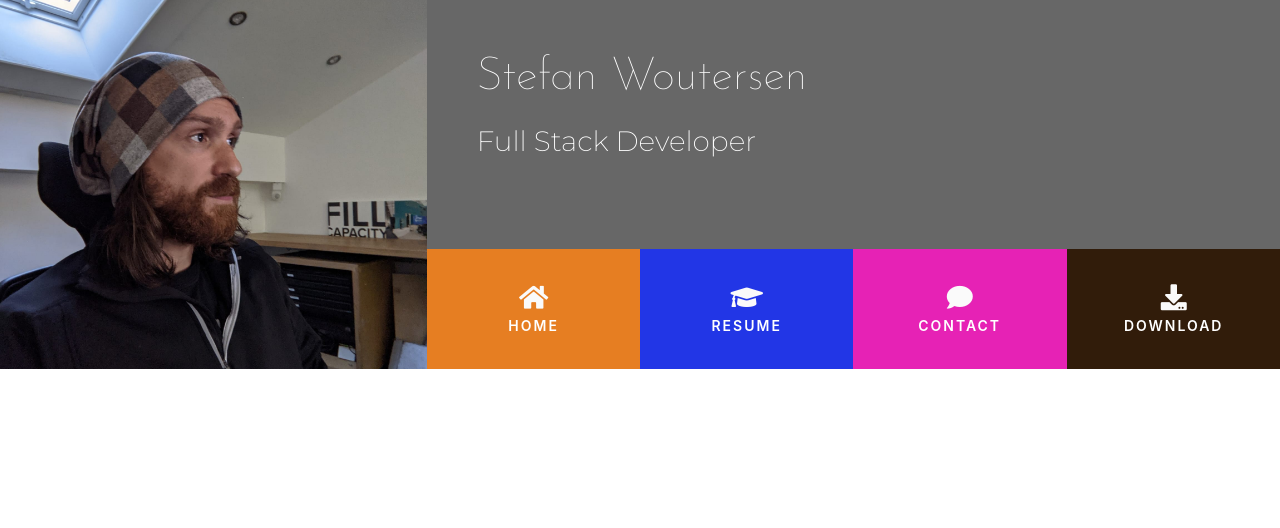
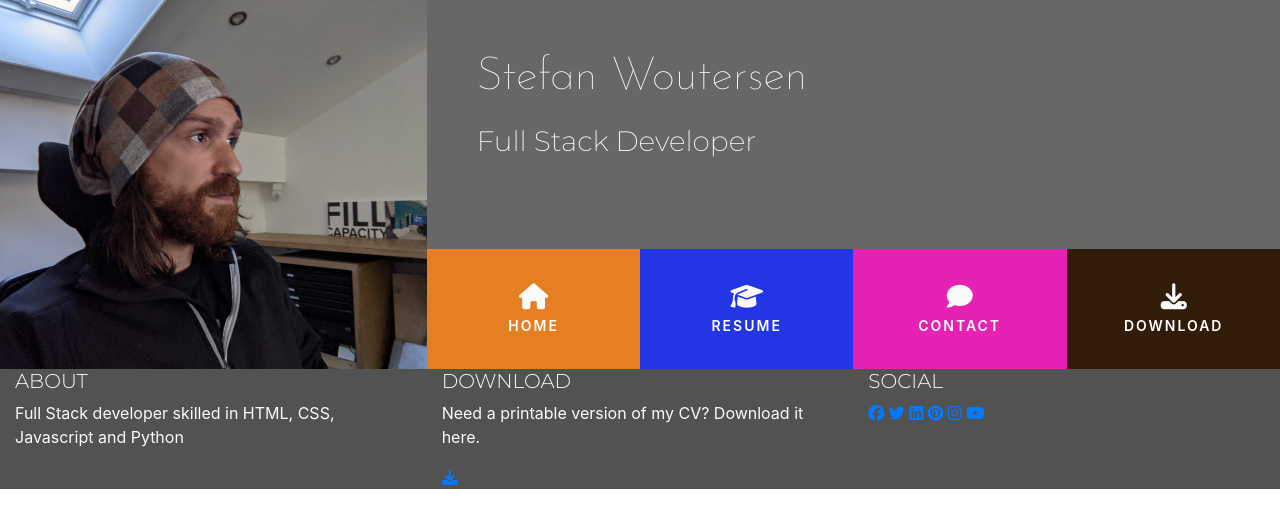
Before and after one commit to StefanWout/bootstrap-stefan-resume, a plain HTML site: page index.html in a window 1280 px wide. Drawn offline with nearby package versions, Linux system fonts and the light colour scheme; a web font is replaced by a local one.

Commit message:
added logos to the footer links, completed footer styling

```diff
--- a/assets/css/style.css
+++ b/assets/css/style.css
@@ -19,6 +19,26 @@
 
 .ui-menu-color-download {
     background-color: #311c0a;
+}
+
+/* special paddings margins and text */
+
+h1, h2, h3, h4 {
+    margin: 0;
+}
+
+.uppercase {
+    text-transform: uppercase;
+}
+
+.general-sub {
+    font-family: "Montserrat", sans-serif;
+    font-weight: 300;
+    color: #fafafa;
+}
+
+.inline-block {
+    display: inline-block;
 }
 
 /* heading */
@@ -114,3 +134,12 @@ header {
     background-color: rgba(0, 0, 0, 0.2);
     height: 120px;
 }
+
+/* footer */
+
+footer {
+    background-color: #525252;
+    color: #fafafa;
+    min-height: 120px;
+    margin: 0;
+}
--- a/index.html
+++ b/index.html
@@ -15,6 +15,7 @@
         integrity="sha384-+d0P83n9kaQMCwj8F4RJB66tzIwOKmrdb46+porD/OvrJ+37WqIM7UoBtwHO6Nlg" crossorigin="anonymous">
     <link rel="stylesheet" href="https://cdnjs.cloudflare.com/ajax/libs/hover.css/2.1.1/css/hover-min.css"
         type="text/css" />
+    <script src="https://kit.fontawesome.com/6f4ac16918.js" crossorigin="anonymous"></script>
     <link rel="stylesheet" href="assets/css/style.css" type="text/css">
     <title>Stefan Woutersen</title>
 </head>
@@ -57,8 +58,59 @@
     <section>
 
     </section>
-    <footer>
-
+    <footer class="container-fluid">
+        <div class="row">
+            <div class="col-sm-4">
+                <h5 class="uppercase general-sub">About</h5>
+                <p class="inline-block">Full Stack developer skilled in HTML, CSS, Javascript and Python</p>
+            </div>
+            <div class="col-sm-4">
+                <h5 class="uppercase general-sub">Download</h5>
+                <p class="inline-block">Need a printable version of my CV? Download it here. </p>
+                <a href="" target="_blank" class="cv-pdf"><i class="fa fa-download" aria-hidden="true "></i><span class="sr-only">Download link</span></a>
+            </div>
+            <div class="col-sm-4">
+                <h5 class="uppercase general-sub">Social</h5>
+                <ul class="list-inline social-links">
+                    <li class="list-inline-item">
+                        <a href="" target="_blank">
+                            <i class="fa-brands fa-facebook" aria-hidden="true"></i>
+                            <span class="sr-only">Facebook</span>
+                        </a>
+                    </li>
+                    <li class="list-inline-item">
+                        <a href="" target="_blank">
+                            <i class="fa-brands fa-twitter" aria-hidden="true"></i>
+                            <span class="sr-only">Twitter</span>
+                        </a>
+                    </li>
+                    <li class="list-inline-item">
+                        <a href="" target="_blank">
+                            <i class="fa-brands fa-linkedin" aria-hidden="true"></i>
+                            <span class="sr-only">LinkedIn</span>
+                        </a>
+                    </li>
+                    <li class="list-inline-item">
+                        <a href="" target="_blank">
+                            <i class="fa-brands fa-pinterest" aria-hidden="true"></i>
+                            <span class="sr-only">Pinterest</span>
+                        </a>
+                    </li>
+                    <li class="list-inline-item">
+                        <a href="" target="_blank">
+                            <i class="fa-brands fa-instagram" aria-hidden="true"></i>
+                            <span class="sr-only">Instagram</span>
+                        </a>
+                    </li>
+                    <li class="list-inline-item">
+                        <a href="" target="_blank">
+                            <i class="fa-brands fa-youtube" aria-hidden="true"></i>
+                            <span class="sr-only">Youtube</span>
+                        </a>
+                    </li>
+                </ul>
+            </div>
+        </div>
     </footer>
 </body>
 
```
